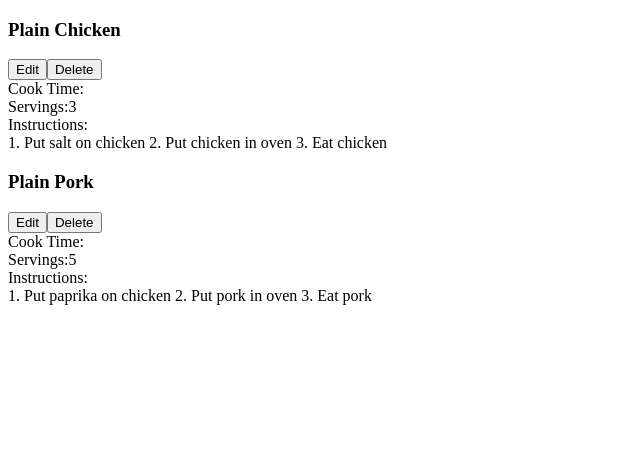
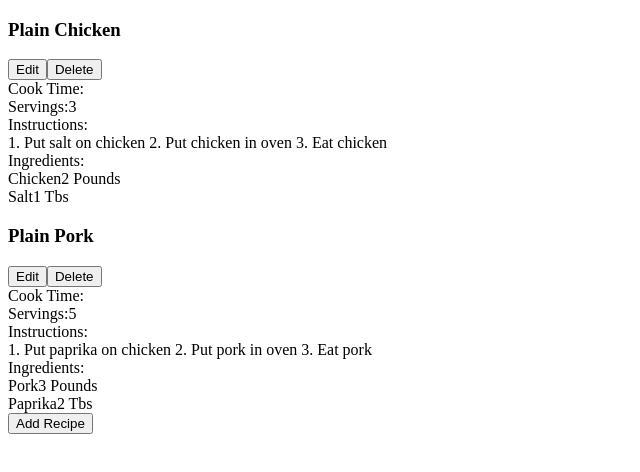
Before and after one commit to robcrock/Cooking-with-React, a React (Create React App) app: page / in a window 1280 px wide. Shown: the top 472 px of the page, without its empty margins (0-640 px from the left). Built offline with nearby package versions, Linux system fonts and the light colour scheme; the HTML template or start-up script is replaced by a standard one.

Commit message:
Added a section to the recipes via an ingredients list.

```diff
--- a/src/App.js
+++ b/src/App.js
@@ -17,6 +17,18 @@
     cooktime: "1:45",
     instructions:
       "1. Put salt on chicken 2. Put chicken in oven 3. Eat chicken",
+    ingredients: [
+      {
+        id: 1,
+        name: 'Chicken',
+        amount: '2 Pounds'
+      },
+      {
+        id: 2,
+        name: 'Salt',
+        amount: '1 Tbs'
+      }
+    ]
   },
   {
     id: 2,
@@ -24,6 +36,18 @@
     servings: 5,
     cooktime: "0:45",
     instructions: "1. Put paprika on chicken 2. Put pork in oven 3. Eat pork",
+    ingredients: [
+      {
+        id: 1,
+        name: 'Pork',
+        amount: '3 Pounds'
+      },
+      {
+        id: 2,
+        name: 'Paprika',
+        amount: '2 Tbs'
+      }
+    ]
   },
 ];
 
--- /dev/null
+++ b/src/Ingredient.js
@@ -0,0 +1,10 @@
+import React from "react";
+
+export default function Ingredient({ name, amount }) {
+  return (
+    <div>
+      <span>{name}</span>
+      <span>{amount}</span>
+    </div>
+  );
+}
--- /dev/null
+++ b/src/IngredientList.js
@@ -0,0 +1,10 @@
+import React from "react";
+import Ingredient from "./Ingredient";
+
+export default function IngredientList({ ingredients }) {
+  const ingredientElements = ingredients.map((ingredient) => {
+    return <Ingredient key={ingredient.id} {...ingredient} />;
+  });
+
+  return <div>{ingredientElements}</div>;
+}
--- a/src/Recipe.js
+++ b/src/Recipe.js
@@ -1,7 +1,8 @@
 import React from "react";
+import IngredientList from "./IngredientList";
 
 export default function Recipe(props) {
-  const { name, cookTime, servings, instructions } = props;
+  const { name, cookTime, servings, instructions, ingredients } = props;
 
   return (
     <div>
@@ -24,6 +25,10 @@
         <span>Instructions:</span>
         <div>{instructions}</div>
       </div>
+      <div>
+        <span>Ingredients:</span>
+        <IngredientList ingredients={ingredients} />
+      </div>
     </div>
   );
 }
--- a/src/RecipeList.js
+++ b/src/RecipeList.js
@@ -3,10 +3,13 @@
 
 export default function RecipeList({ recipes }) {
   return (
-    <div>
-      {recipes.map((recipe) => {
-        return <Recipe key={recipe.id} {...recipe} />;
-      })}
-    </div>
+    <>
+      <div>
+        {recipes.map((recipe) => {
+          return <Recipe key={recipe.id} {...recipe} />;
+        })}
+      </div>
+      <button>Add Recipe</button>
+    </>
   );
 }
```
Also changed, not shown: src/test2.js (added).
